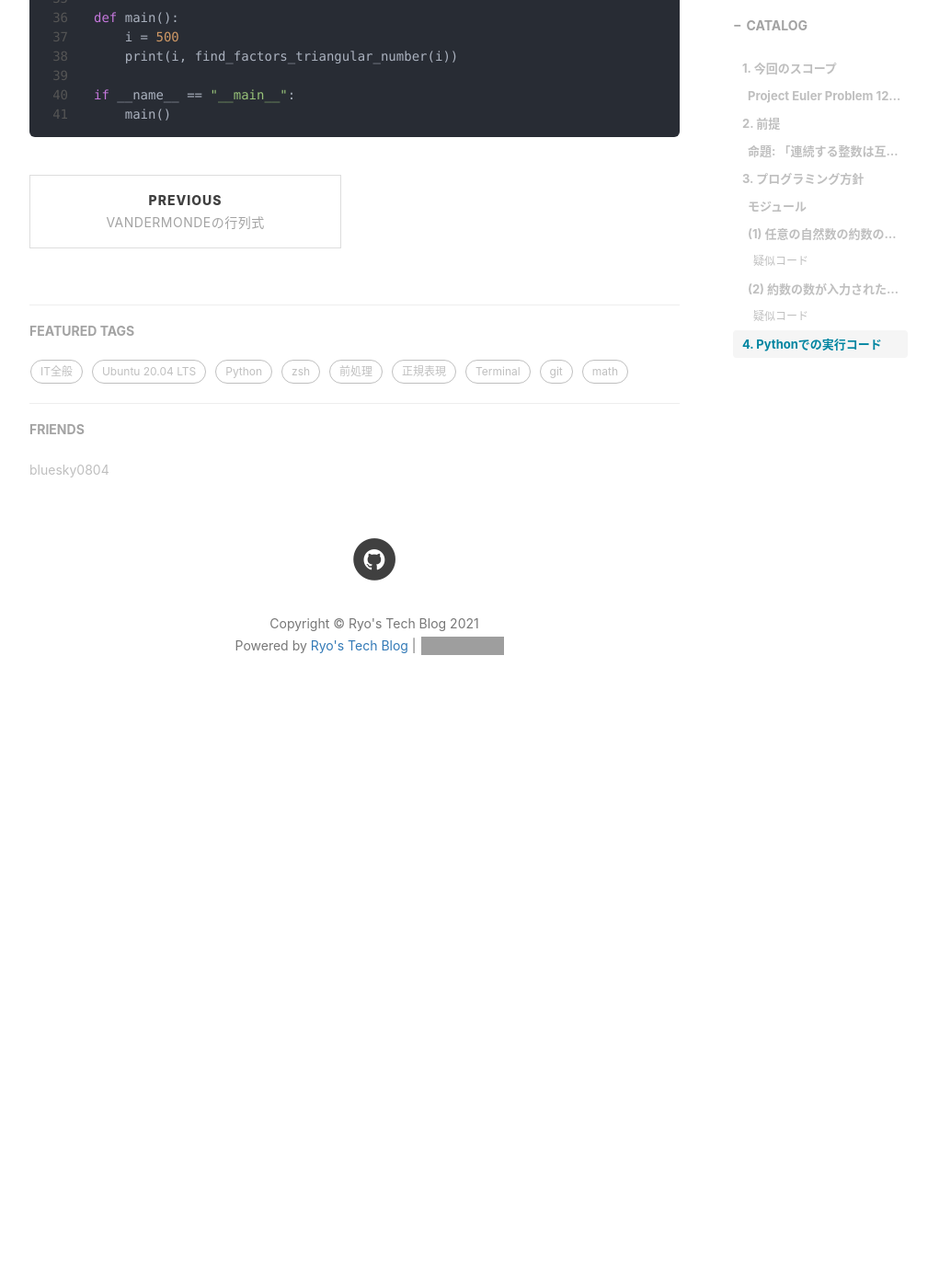
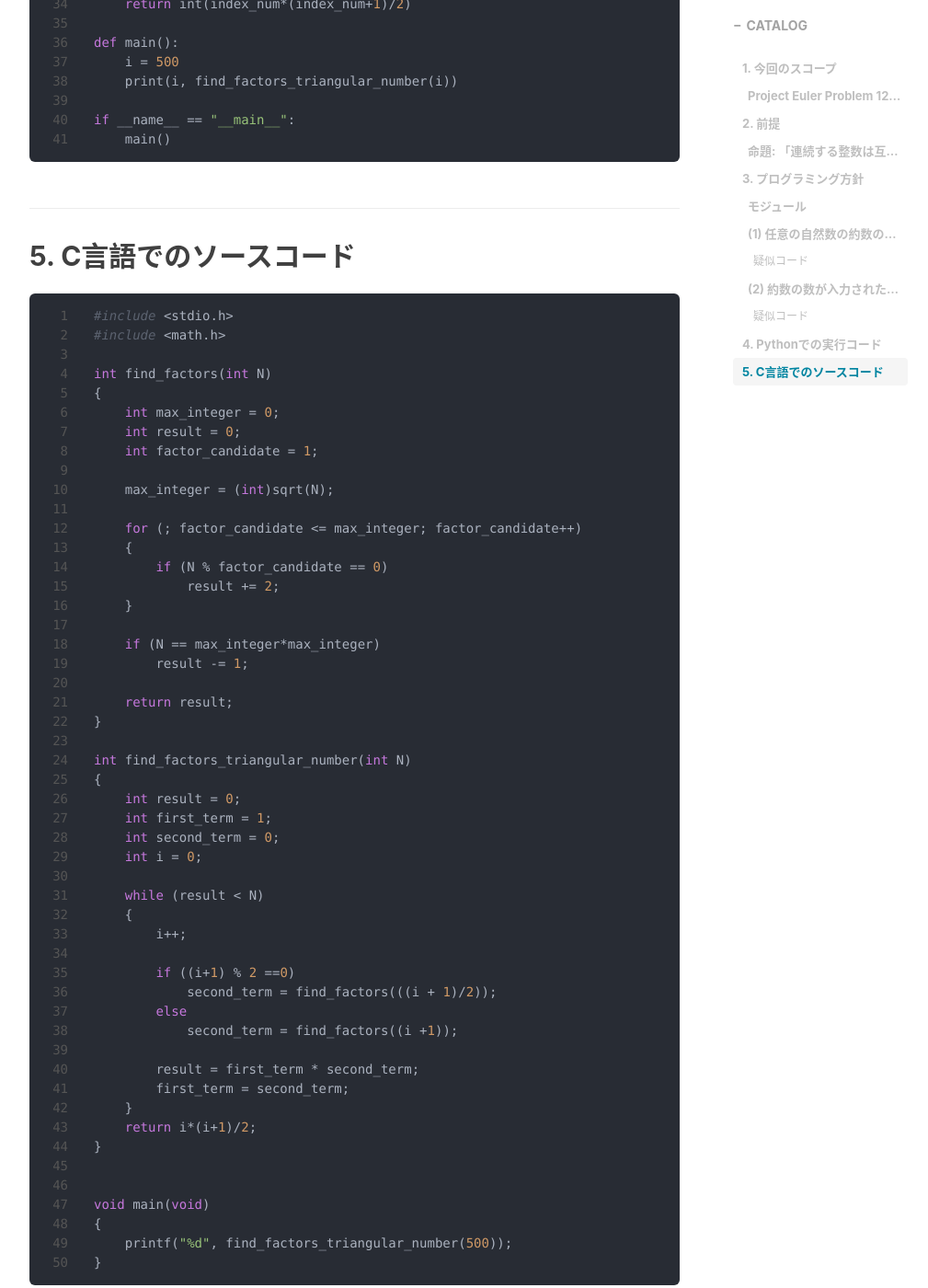
Before and after one commit to RyoNakagami/RyoNakagami.github.io, a Jekyll site: the page built from _posts/2021-01-14-highly-divisible-triangular-number.md, in a window 1280 px wide and 1400 px high, scrolled down 5285 px. Shown: the whole window at 92% size, without its empty margins (233-1242 px from the left). Built offline with Jekyll 4.4.1, drawn with Linux system fonts in a browser that asks for light colours; nearby versions of some CDN libraries; comment, search, counter and statistics services are not loaded; before the commit the page ends 6063 px from its top, so only the background shows below that; some of the changed text lies outside the part shown; grey boxes are pictures that could not be loaded.

Commit message:
FIX 20210114: add c source code

````diff
--- a/_posts/2021-01-14-highly-divisible-triangular-number.md
+++ b/_posts/2021-01-14-highly-divisible-triangular-number.md
@@ -35,6 +35,7 @@ tags:
   - [(2) 約数の数が入力された自然数より多い最小の三角数を返す関数](#2-%E7%B4%84%E6%95%B0%E3%81%AE%E6%95%B0%E3%81%8C%E5%85%A5%E5%8A%9B%E3%81%95%E3%82%8C%E3%81%9F%E8%87%AA%E7%84%B6%E6%95%B0%E3%82%88%E3%82%8A%E5%A4%9A%E3%81%84%E6%9C%80%E5%B0%8F%E3%81%AE%E4%B8%89%E8%A7%92%E6%95%B0%E3%82%92%E8%BF%94%E3%81%99%E9%96%A2%E6%95%B0)
     - [疑似コード](#%E7%96%91%E4%BC%BC%E3%82%B3%E3%83%BC%E3%83%89-1)
 - [4. Pythonでの実行コード](#4-python%E3%81%A7%E3%81%AE%E5%AE%9F%E8%A1%8C%E3%82%B3%E3%83%BC%E3%83%89)
+- [5. C言語でのソースコード](#5-c%E8%A8%80%E8%AA%9E%E3%81%A7%E3%81%AE%E3%82%BD%E3%83%BC%E3%82%B9%E3%82%B3%E3%83%BC%E3%83%89)
 
 <!-- END doctoc generated TOC please keep comment here to allow auto update -->
 
@@ -210,3 +211,58 @@ def main():
 if __name__ == "__main__":
     main()
 ```
+
+## 5. C言語でのソースコード
+
+```c
+#include <stdio.h>
+#include <math.h>
+
+int find_factors(int N)
+{
+    int max_integer = 0;
+    int result = 0;
+    int factor_candidate = 1;
+
+    max_integer = (int)sqrt(N);
+
+    for (; factor_candidate <= max_integer; factor_candidate++)
+    {
+        if (N % factor_candidate == 0)
+            result += 2;
+    }
+
+    if (N == max_integer*max_integer)
+        result -= 1;
+
+    return result;
+}
+
+int find_factors_triangular_number(int N)
+{
+    int result = 0;
+    int first_term = 1;
+    int second_term = 0;
+    int i = 0;
+
+    while (result < N)
+    {
+        i++;
+
+        if ((i+1) % 2 ==0)
+            second_term = find_factors(((i + 1)/2));
+        else
+            second_term = find_factors((i +1));
+
+        result = first_term * second_term;
+        first_term = second_term;
+    }
+    return i*(i+1)/2;
+}
+
+
+void main(void)
+{
+    printf("%d", find_factors_triangular_number(500));
+}
+```
````
Also changed, not shown: other parts of _posts/2021-01-14-highly-divisible-triangular-number.md (+1 -1 lines).
